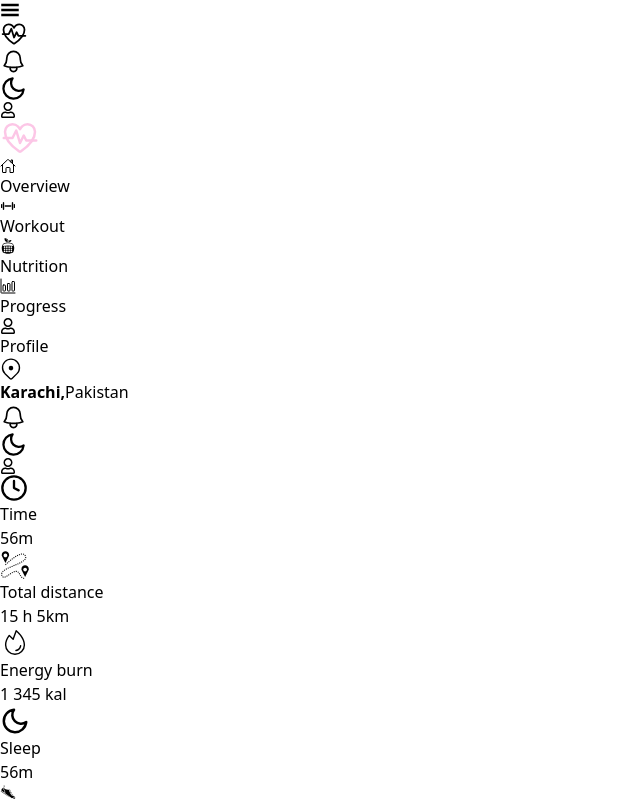
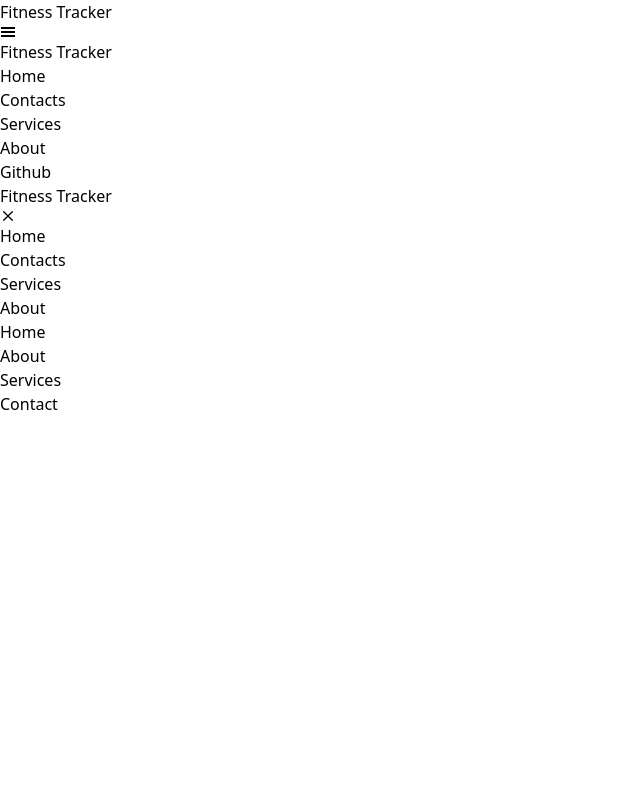
Before and after one commit to Fizahere/Fitness_Tracker, a React (Vite) app: page / in a window 1280 px wide. Shown: the top 801 px of the page, without its empty margins (0-640 px from the left). Built offline with nearby package versions, Linux system fonts and the light colour scheme.

Commit message:
[pakages]

```diff
--- a/src/App.jsx
+++ b/src/App.jsx
@@ -1,18 +1,18 @@
 import { BrowserRouter } from "react-router-dom";
-import UnAuthenticatedRoutes from "./routes/UnAuthenticatedRoutes";
 import AuthenticatedRoutes from "./routes/AuthenticatedRoutes";
 import { useState } from "react";
+import MainLayout from "./components/MainLayout";
 import './App.css'
 
 function App() {
-  const [isAuthenticated, setIsAuthenticated] = useState(true)
+  const [isAuthenticated, setIsAuthenticated] = useState(false)
   return (
     <>
       <BrowserRouter>
         {isAuthenticated ?
           <AuthenticatedRoutes />
           :
-          <UnAuthenticatedRoutes />
+          <MainLayout />
         }
       </BrowserRouter>
     </>
```
Also changed, not shown: 1 other file (tests, documents, lock files or other folders).
